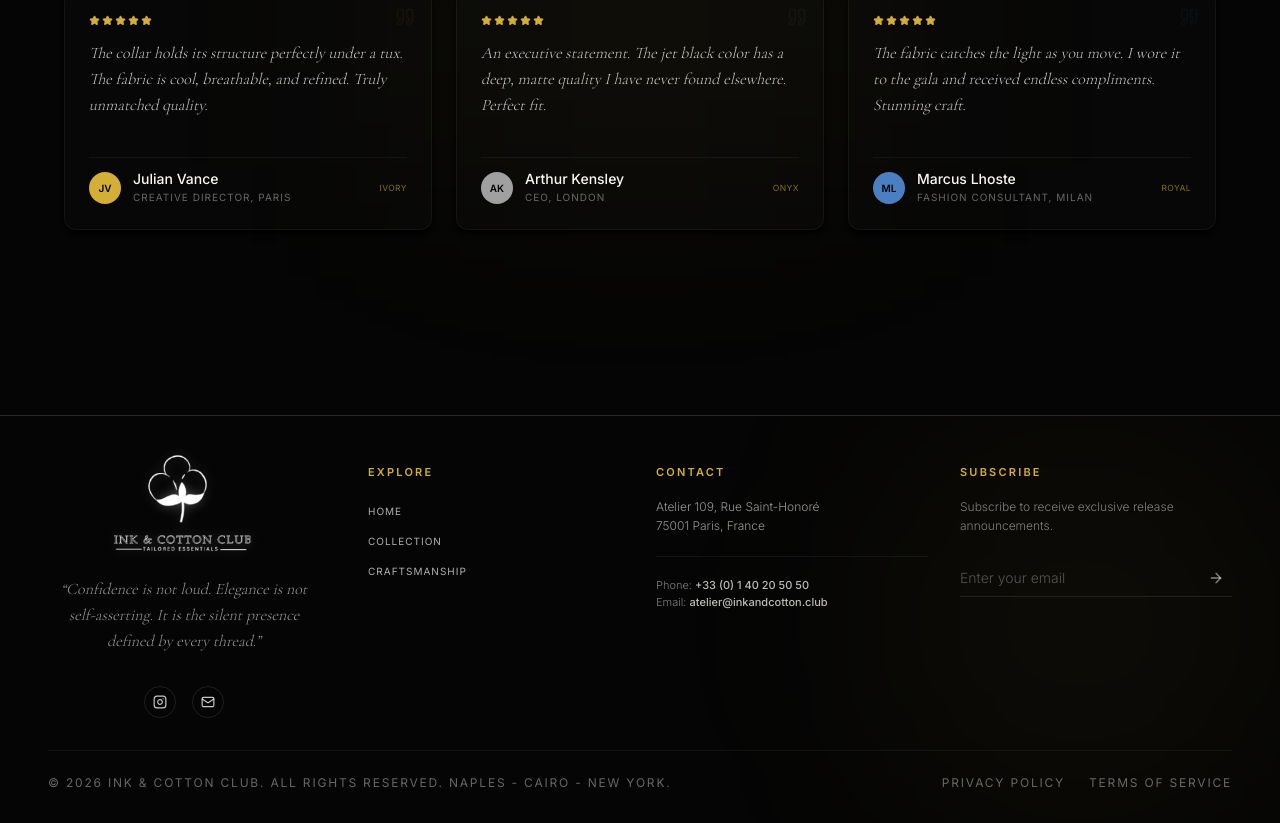
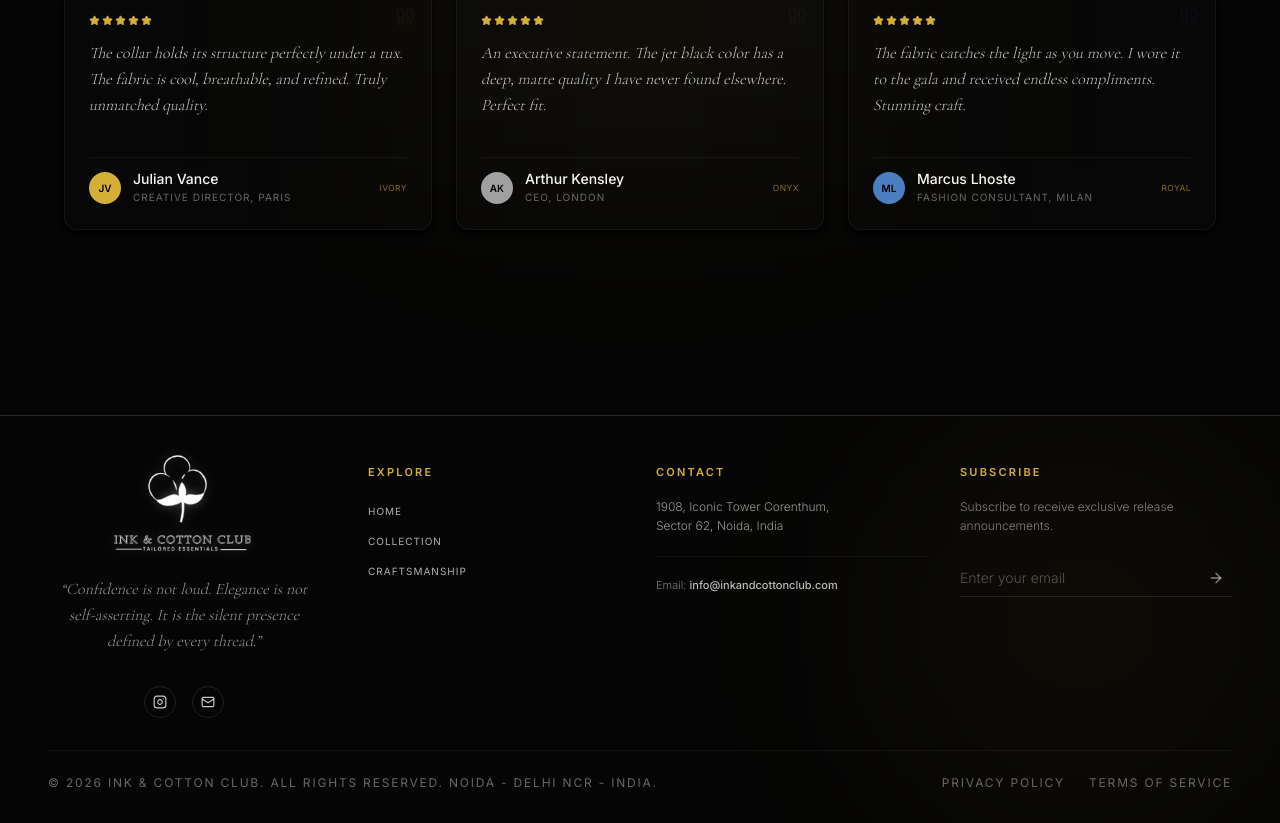
Before and after one commit to white-venom/ICC-15, a Next.js app: page / in a window 1280 px wide. Shown: the part 6092-6915 px from the top of the page. Built offline with nearby package versions, Linux system fonts and the light colour scheme; no server answers.

Commit message:
chore: update company address to Noida and email to info@inkandcottonclub.com

```diff
--- a/src/app/api/admin/cards/route.ts
+++ b/src/app/api/admin/cards/route.ts
@@ -7,7 +7,7 @@ import CARDS from "@/utils/cards.json";
 export async function GET() {
   try {
     const session = await getServerSession(authOptions);
-    const adminEmail = process.env.ADMIN_EMAIL || "admin@inkandcottonclub.com";
+    const adminEmail = process.env.ADMIN_EMAIL || "info@inkandcottonclub.com";
     if (!session || !session.user || session.user.email !== adminEmail) {
       return new NextResponse("Unauthorized", { status: 401 });
     }
--- a/src/app/api/admin/orders/route.ts
+++ b/src/app/api/admin/orders/route.ts
@@ -6,7 +6,7 @@ import { prisma } from "@/utils/prisma";
 export async function GET() {
   try {
     const session = await getServerSession(authOptions);
-    const adminEmail = process.env.ADMIN_EMAIL || "admin@inkandcottonclub.com";
+    const adminEmail = process.env.ADMIN_EMAIL || "info@inkandcottonclub.com";
     if (!session || !session.user || session.user.email !== adminEmail) {
       return new NextResponse("Unauthorized", { status: 401 });
     }
@@ -32,7 +32,7 @@ export async function GET() {
 export async function PATCH(request: Request) {
   try {
     const session = await getServerSession(authOptions);
-    const adminEmail = process.env.ADMIN_EMAIL || "admin@inkandcottonclub.com";
+    const adminEmail = process.env.ADMIN_EMAIL || "info@inkandcottonclub.com";
     if (!session || !session.user || session.user.email !== adminEmail) {
       return new NextResponse("Unauthorized", { status: 401 });
     }
@@ -95,7 +95,7 @@ export async function PATCH(request: Request) {
 export async function DELETE(request: Request) {
   try {
     const session = await getServerSession(authOptions);
-    const adminEmail = process.env.ADMIN_EMAIL || "admin@inkandcottonclub.com";
+    const adminEmail = process.env.ADMIN_EMAIL || "info@inkandcottonclub.com";
     if (!session || !session.user || session.user.email !== adminEmail) {
       return new NextResponse("Unauthorized", { status: 401 });
     }
--- a/src/app/api/admin/users/route.ts
+++ b/src/app/api/admin/users/route.ts
@@ -7,7 +7,7 @@ import { assignMembershipCard } from "@/utils/cardAssigner";
 export async function GET() {
   try {
     const session = await getServerSession(authOptions);
-    const adminEmail = process.env.ADMIN_EMAIL || "admin@inkandcottonclub.com";
+    const adminEmail = process.env.ADMIN_EMAIL || "info@inkandcottonclub.com";
     if (!session || !session.user || session.user.email !== adminEmail) {
       return new NextResponse("Unauthorized", { status: 401 });
     }
@@ -38,7 +38,7 @@ export async function GET() {
 export async function PATCH(request: Request) {
   try {
     const session = await getServerSession(authOptions);
-    const adminEmail = process.env.ADMIN_EMAIL || "admin@inkandcottonclub.com";
+    const adminEmail = process.env.ADMIN_EMAIL || "info@inkandcottonclub.com";
     if (!session || !session.user || session.user.email !== adminEmail) {
       return new NextResponse("Unauthorized", { status: 401 });
     }
@@ -61,7 +61,7 @@ export async function PATCH(request: Request) {
 export async function DELETE(request: Request) {
   try {
     const session = await getServerSession(authOptions);
-    const adminEmail = process.env.ADMIN_EMAIL || "admin@inkandcottonclub.com";
+    const adminEmail = process.env.ADMIN_EMAIL || "info@inkandcottonclub.com";
     if (!session || !session.user || session.user.email !== adminEmail) {
       return new NextResponse("Unauthorized", { status: 401 });
     }
--- a/src/app/api/inventory/route.ts
+++ b/src/app/api/inventory/route.ts
@@ -47,7 +47,7 @@ export async function POST(request: Request) {
   try {
     // Require admin authentication
     const session = await getServerSession(authOptions);
-    const adminEmail = process.env.ADMIN_EMAIL || "admin@inkandcottonclub.com";
+    const adminEmail = process.env.ADMIN_EMAIL || "info@inkandcottonclub.com";
     if (!session?.user?.email || session.user.email !== adminEmail) {
       return new NextResponse("Unauthorized", { status: 401 });
     }
--- a/src/app/api/journals/route.ts
+++ b/src/app/api/journals/route.ts
@@ -24,7 +24,7 @@ export async function POST(request: Request) {
   try {
     // Require admin authentication
     const session = await getServerSession(authOptions);
-    const adminEmail = process.env.ADMIN_EMAIL || "admin@inkandcottonclub.com";
+    const adminEmail = process.env.ADMIN_EMAIL || "info@inkandcottonclub.com";
     if (!session?.user?.email || session.user.email !== adminEmail) {
       return new NextResponse("Unauthorized", { status: 401 });
     }
--- a/src/app/api/orders/route.ts
+++ b/src/app/api/orders/route.ts
@@ -39,7 +39,7 @@ export async function GET(request: Request) {
       }
 
       const userId = (session.user as any).id;
-      const adminEmail = process.env.ADMIN_EMAIL || "admin@inkandcottonclub.com";
+      const adminEmail = process.env.ADMIN_EMAIL || "info@inkandcottonclub.com";
       const isAdmin = session.user.email === adminEmail;
 
       let order;
--- a/src/app/api/products/route.ts
+++ b/src/app/api/products/route.ts
@@ -22,7 +22,7 @@ export async function POST(request: Request) {
   try {
     // Require admin authentication
     const session = await getServerSession(authOptions);
-    const adminEmail = process.env.ADMIN_EMAIL || "admin@inkandcottonclub.com";
+    const adminEmail = process.env.ADMIN_EMAIL || "info@inkandcottonclub.com";
     if (!session?.user?.email || session.user.email !== adminEmail) {
       return new NextResponse("Unauthorized", { status: 401 });
     }
--- a/src/app/api/upload/route.ts
+++ b/src/app/api/upload/route.ts
@@ -13,7 +13,7 @@ export async function POST(request: Request) {
   try {
     // 1. Require admin authentication
     const session = await getServerSession(authOptions);
-    const adminEmail = process.env.ADMIN_EMAIL || "admin@inkandcottonclub.com";
+    const adminEmail = process.env.ADMIN_EMAIL || "info@inkandcottonclub.com";
     if (!session?.user?.email || session.user.email !== adminEmail) {
       return NextResponse.json({ error: 'Unauthorized' }, { status: 401 });
     }
--- a/src/components/Footer.tsx
+++ b/src/components/Footer.tsx
@@ -120,8 +120,7 @@ export default function Footer() {
           </p>
           <div className="h-px bg-white/5 my-1" />
           <p className="text-[11px] font-light text-ivory/50 leading-relaxed">
-            Phone: <a href="tel:+33140205050" className="hover:text-gold transition-colors font-medium text-ivory/75">+33 (0) 1 40 20 50 50</a><br />
-            Email: <a href="mailto:atelier@inkandcotton.club" className="hover:text-gold transition-colors font-medium text-ivory/75">atelier@inkandcotton.club</a>
+            Email: <a href="mailto:info@inkandcottonclub.com" className="hover:text-gold transition-colors font-medium text-ivory/75">info@inkandcottonclub.com</a>
           </p>
         </div>
 
--- a/src/utils/mailer.ts
+++ b/src/utils/mailer.ts
@@ -5,7 +5,7 @@ const SMTP_HOST = process.env.SMTP_HOST || "";
 const SMTP_PORT = parseInt(process.env.SMTP_PORT || "587");
 const SMTP_USER = process.env.SMTP_USER || "";
 const SMTP_PASS = process.env.SMTP_PASS || "";
-const ADMIN_EMAIL = process.env.ADMIN_EMAIL || "admin@inkandcottonclub.com";
+const ADMIN_EMAIL = process.env.ADMIN_EMAIL || "info@inkandcottonclub.com";
 
 const isSMTPConfigured = SMTP_HOST && SMTP_USER && SMTP_PASS;
 
@@ -71,7 +71,7 @@ export async function sendOrderEmails(order: any, userDetails: any) {
       </table>
 
       <div style="text-align: center; font-size: 11px; color: #777; margin-top: 40px; border-top: 1px solid #eaeaea; padding-top: 20px;">
-        <p>This is an automated receipt for your purchase. Please contact support@inkandcottonclub.com for help.</p>
+        <p>This is an automated receipt for your purchase. Please contact info@inkandcottonclub.com for help.</p>
         <p>&copy; ${new Date().getFullYear()} Ink & Cotton Club. All rights reserved.</p>
       </div>
     </div>
--- a/src/utils/translations.ts
+++ b/src/utils/translations.ts
@@ -103,14 +103,14 @@ export const TRANSLATIONS: Record<string, Record<string, string>> = {
     footerQuote: '“Confidence is not loud. Elegance is not self-asserting. It is the silent presence defined by every thread.”',
     footerExplore: 'Explore',
     footerContact: 'Contact',
-    footerAddress: 'Atelier 109, Rue Saint-Honoré \n 75001 Paris, France',
+    footerAddress: '1908, Iconic Tower Corenthum, \n Sector 62, Noida, India',
     footerSubscribe: 'Subscribe',
     footerSubscribeDesc: 'Subscribe to receive exclusive release announcements.',
     footerEmailPlaceholder: 'Enter your email',
     footerSuccessMsg: 'Thank you. You are added to the list.',
     footerPrivacy: 'Privacy Policy',
     footerTerms: 'Terms of Service',
-    footerCopyright: '© 2026 Ink & Cotton Club. All Rights Reserved. Naples - Cairo - New York.',
+    footerCopyright: '© 2026 Ink & Cotton Club. All Rights Reserved. Noida - Delhi NCR - India.',
 
     // ── COLLECTION PAGE ──
     collectionTitle: 'The Autumn Registry',
@@ -267,14 +267,14 @@ export const TRANSLATIONS: Record<string, Record<string, string>> = {
     footerQuote: '“الثقة الحقيقية ليست صاخبة. الأناقة لا تفرض نفسها. بل هي الحضور الصامت الذي يعبر عنه كل خيط.”',
     footerExplore: 'استكشف',
     footerContact: 'اتصل بنا',
-    footerAddress: 'أتيليه ۱۰۹، شارع سانت هونوريه \n ٧٥٠٠١ باريس، فرنسا',
+    footerAddress: '١٩٠٨، برج كورينثوم الأيقوني، \n القطاع ٦٢، نويدا، الهند',
     footerSubscribe: 'الاشتراك',
     footerSubscribeDesc: 'اشترك لتلقي إعلانات الإصدارات الحصرية والكبسولات الخاصة.',
     footerEmailPlaceholder: 'أدخل بريدك الإلكتروني',
     footerSuccessMsg: 'شكرًا لك. تم إضافتك إلى القائمة.',
     footerPrivacy: 'سياسة الخصوصية',
     footerTerms: 'شروط الخدمة',
-    footerCopyright: '© ٢٠٢٦ نادي إينك آند كوتون. جميع الحقوق محفوظة. نابولي - القاهرة - نيويورك.',
+    footerCopyright: '© ٢٠٢٦ نادي إينك آند كوتون. جميع الحقوق محفوظة. نويدا - دلهي ان سي ار - الهند.',
 
     // ── COLLECTION PAGE ──
     collectionTitle: 'سجل الخريف',
```
